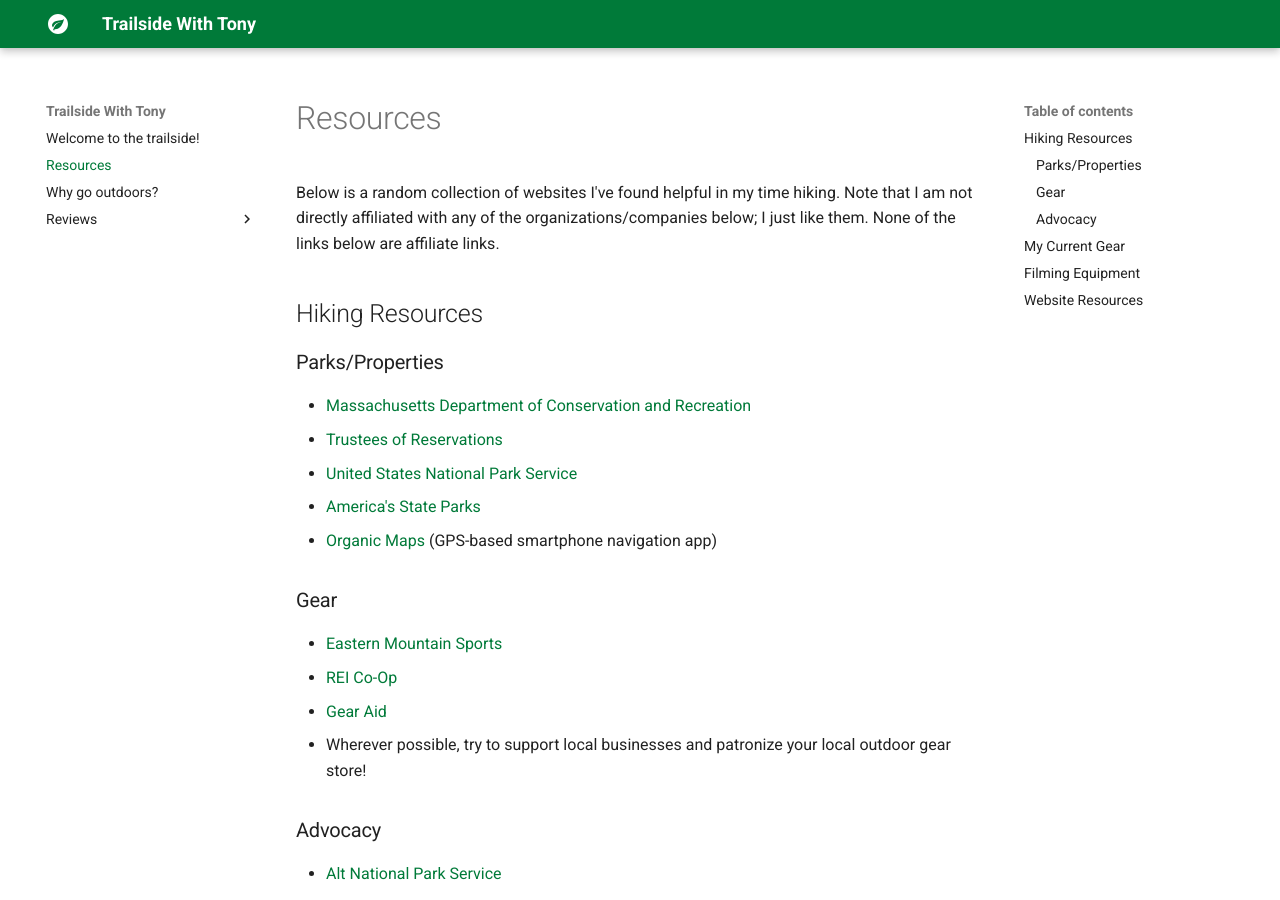
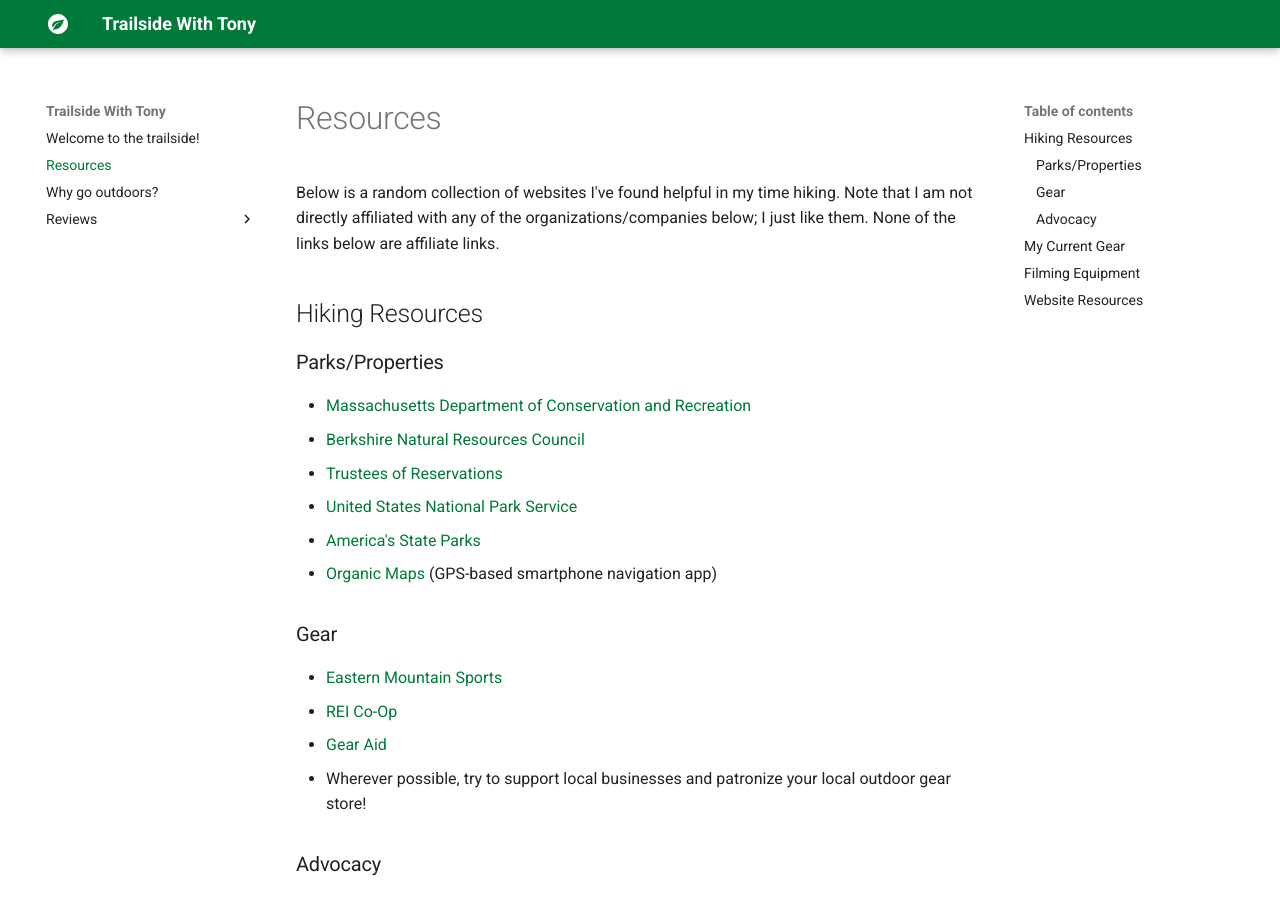
Before and after one commit to tswtony/tswtony.github.io, an MkDocs documentation site: the page built from docs/resources.md, in a window 1280 px wide and 900 px high. Built offline with MkDocs 1.6.1 and Material for MkDocs 9.7.7, drawn with Linux system fonts in a browser that asks for light colours.

Commit message:
Update resources.md

```diff
--- a/docs/resources.md
+++ b/docs/resources.md
@@ -7,6 +7,7 @@
 ### Parks/Properties
 
 - [Massachusetts Department of Conservation and Recreation](https://www.mass.gov/orgs/department-of-conservation-recreation)
+- [Berkshire Natural Resources Council](https://www.bnrc.org/)
 - [Trustees of Reservations](https://thetrustees.org/)
 - [United States National Park Service](https://www.nps.gov/)
 - [America's State Parks](https://www.americasstateparks.org/)
```
